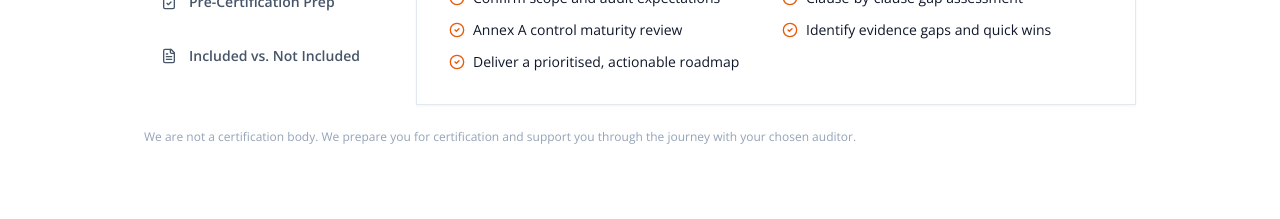
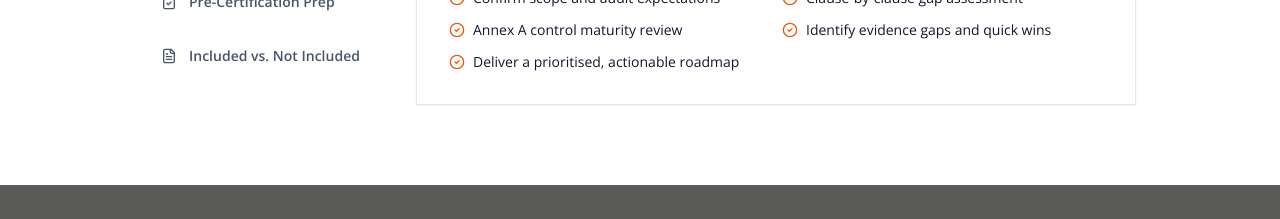
Before and after one commit to Sean3FACTOR/threefactor-glow-web, a React (Vite) app: page /services/iso-27001 in a window 1280 px wide. Shown: the part 2400-2619 px from the top of the page. Built offline with nearby package versions, Linux system fonts and the light colour scheme.

Commit message:
Remove section text

```diff
--- a/src/pages/ISO27001Page.tsx
+++ b/src/pages/ISO27001Page.tsx
@@ -877,9 +877,6 @@ const ISO27001Page = () => {
             </Accordion>
           </div>
 
-          <p className="text-xs font-mono mt-6 text-slate-400">
-            We are not a certification body. We prepare you for certification and support you through the journey with your chosen auditor.
-          </p>
         </div>
       </section>
 
```
